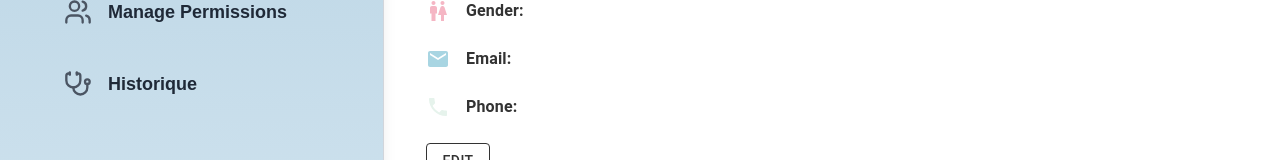
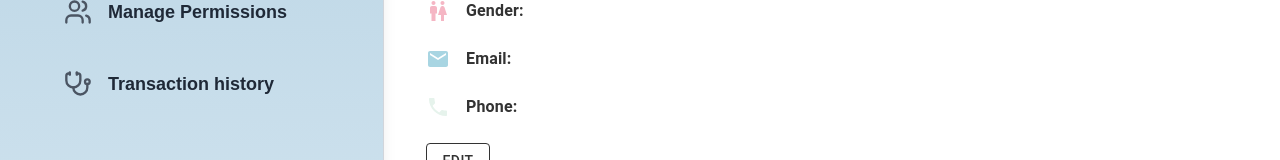
Before and after one commit to amine-sabbahi/ChainCare-Web3-MedicalRecords-Dapp, a Next.js app in the folder chaincare/: page /patient in a window 1280 px wide. Shown: the part 331-491 px from the top of the page. Built offline with nearby package versions, Linux system fonts and the light colour scheme.

Commit message:
Fix sidebar links

```diff
--- a/chaincare/src/components/sideBarPatient.tsx
+++ b/chaincare/src/components/sideBarPatient.tsx
@@ -21,7 +21,7 @@ const SideBarPatient = ({ children }) => {
     { icon: <Users className="w-7 h-7" />, label: 'Profil', href: '/patient' },
     { icon: <LayoutDashboard className="w-7 h-7" />, label: 'Consult Medical Records', href: '/patient/Records_patient' },
     { icon: <Users className="w-7 h-7" />, label: 'Manage Permissions', href: '/patient/ManagePermissions' },
-    { icon: <Stethoscope className="w-7 h-7" />, label: 'Historique', href: '/patient/historique' },
+    { icon: <Stethoscope className="w-7 h-7" />, label: 'Transaction history', href: '/patient/Transaction_history' },
   ];
 
   return (
```
Also changed, not shown: chaincare/src/app/patient/Transaction_history/page.tsx (renamed from chaincare/src/app/patient/historique/page.tsx).
